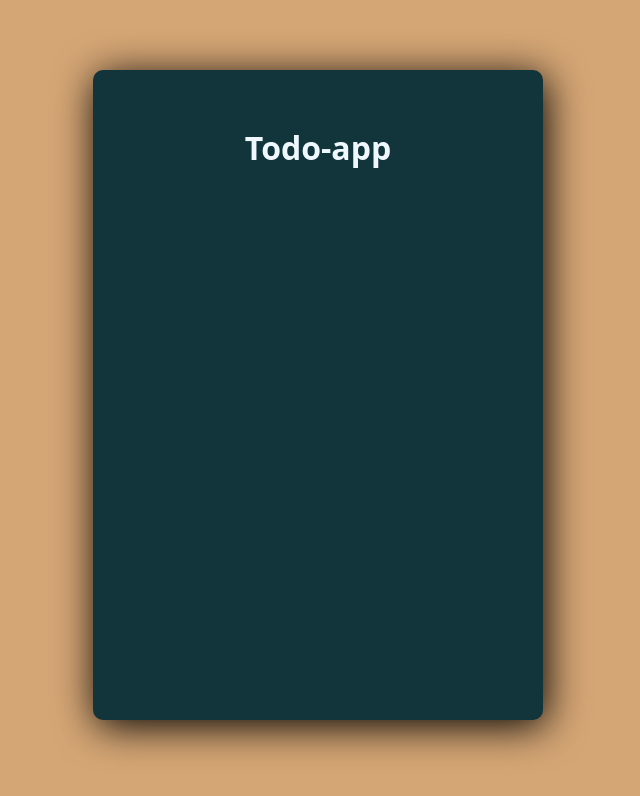
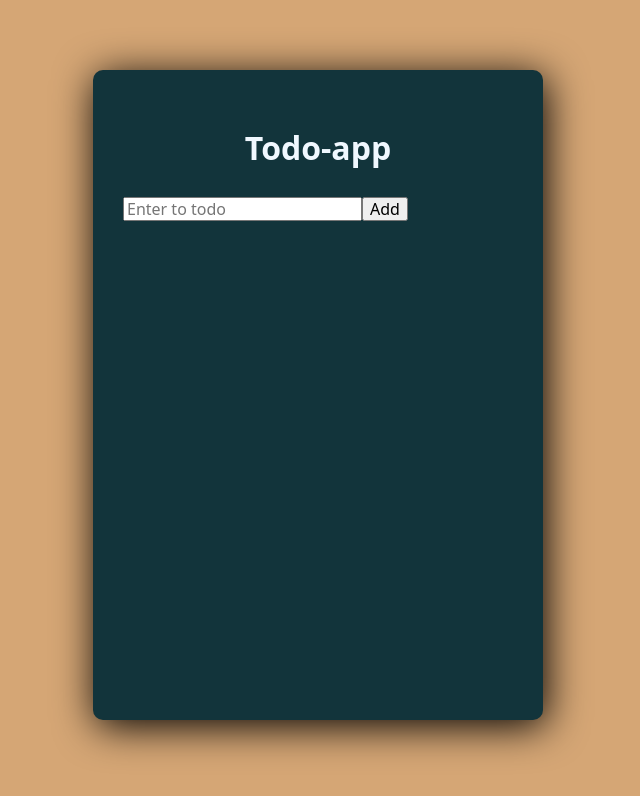
Before and after one commit to poli-pdp/2.todo-app-pdp, a React (Vite) app: page / in a window 1280 px wide. Shown: the top 796 px of the page, without its empty margins (322-962 px from the left). Built offline with nearby package versions, Linux system fonts and the light colour scheme.

Commit message:
clase 29-03-2023

```diff
--- a/package.json
+++ b/package.json
@@ -12,7 +12,8 @@
   },
   "dependencies": {
     "react": "^18.2.0",
-    "react-dom": "^18.2.0"
+    "react-dom": "^18.2.0",
+    "uuid4": "^2.0.3"
   },
   "devDependencies": {
     "@types/react": "^18.0.28",
--- a/src/App.jsx
+++ b/src/App.jsx
@@ -1,11 +1,23 @@
 import Header from './components/Header';
 import styles from './App.module.css';
+import Form from './components/Form';
+import { useState } from 'react';
 const App = () => {
+	const [inputTodo, setInputTodo] = useState('');
+	const [todos, setTodos] = useState([]);
 	return (
 		<div className={styles.container}>
 			<div className={styles.appwrapper}>
 				<div>
 					<Header />
+				</div>
+				<div>
+					<Form
+						inputTodo={inputTodo}
+						setInputTodo={setInputTodo}
+						todos={todos}
+						setTodos={setTodos}
+					/>
 				</div>
 			</div>
 		</div>
--- a/src/App.module.css
+++ b/src/App.module.css
@@ -17,3 +17,20 @@
     box-shadow: 3px 6px 40px #000;
     margin-bottom: 10px;
 }
+
+.list {
+    display: flex;
+    margin: 20px 0;
+    padding: 10px;
+    min-height: 30px;
+}
+
+.listItem {
+    width: 220px;
+    background-color: #12343b;
+    border: none;
+    color: aliceblue;
+    font-size: 20px;
+    padding-left: 20px;
+    margin-right: 15px;
+}
--- /dev/null
+++ b/src/components/Form.jsx
@@ -0,0 +1,27 @@
+import uuid4 from 'uuid4';
+
+const Form = ({ inputTodo, setInputTodo, todos, setTodos }) => {
+	const handlerInput = ({ target }) => {
+		setInputTodo(target.value);
+	};
+	const handlerSubmit = e => {
+		e.preventDefault();
+		const newTodo = { id: uuid4(), title: inputTodo, completed: false };
+		setTodos([...todos, newTodo]);
+		setInputTodo('');
+	};
+	return (
+		<form onSubmit={handlerSubmit}>
+			<input
+				type='text'
+				placeholder='Enter to todo'
+				name='task'
+				value={inputTodo}
+				onChange={handlerInput}
+			/>
+			<button type='submit'>Add</button>
+		</form>
+	);
+};
+
+export default Form;
```
Also changed, not shown: 1 other file (tests, documents, lock files or other folders). Lines whose indentation alone changed are shown as unchanged.
